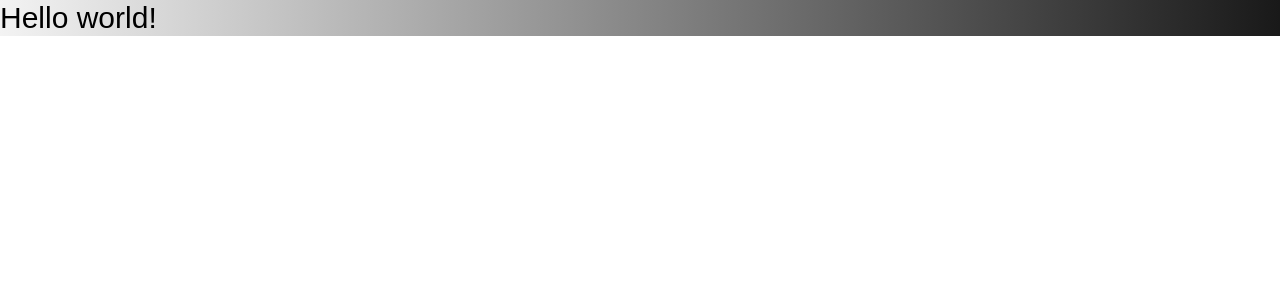
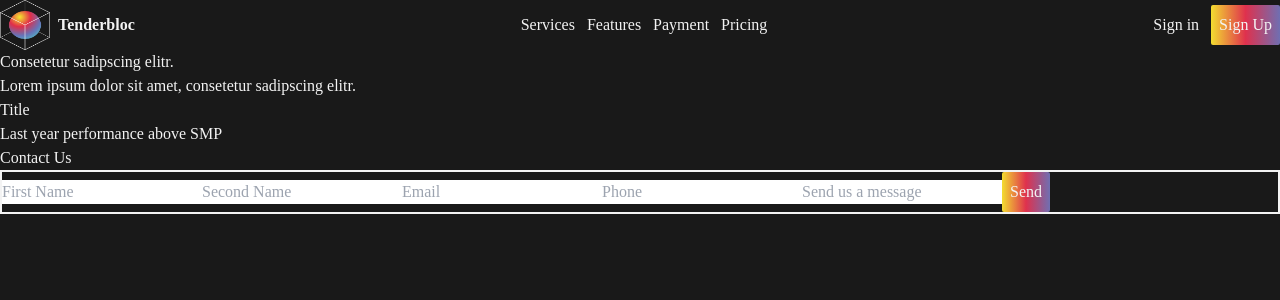
Before and after one commit to Richard-Mbingi/tender_bloc, a Next.js app: page / in a window 1280 px wide. Shown: the top 300 px of the page. Built offline with nearby package versions, Linux system fonts and the light colour scheme.

Commit message:
Home page content

```diff
--- a/pages/index.tsx
+++ b/pages/index.tsx
@@ -1,12 +1,59 @@
 import type { NextPage } from 'next'
 import Head from 'next/head'
 import Image from 'next/image'
+
 import styles from '../styles/Home.module.css'
+import logo from '../public/images/logo.png'
+import Link from 'next/link'
 
 export default function Home() {
   return (
-    <h1 className="text-3xl font-mono bg-gradient-to-r from-secondary to-primary">
-      Hello world!
-    </h1>
+    <div className='bg-primary h-screen'>
+    {/* Navbar */}
+    <div className='flex flex-row justify-between items-center'>
+      <div className='flex flex-row items-center space-x-2'>
+        <Image src={logo} alt="logo" height={50} width={50}/>
+        <h1 className='font-logo font-bold '>Tenderbloc</h1>
+      </div>
+      <div className="space-x-3">
+        <Link href='/'>Services</Link>
+        <Link href='/'>Features</Link>
+        <Link href='/'>Payment</Link>
+        <Link href='/'>Pricing</Link>
+      </div>
+      <div className="space-x-3">
+        <Link href='/'>Sign in</Link>
+        <button>Sign Up</button>
+      </div>
+    </div>
+    {/* Section One */}
+    <div className=''>
+      <h1>Consetetur sadipscing
+        elitr.</h1>
+    </div>
+    {/* Section Two */}
+    {/* Section Three */}
+    <div>
+      <h2>Lorem ipsum dolor sit amet, consetetur sadipscing elitr.</h2>
+      <div>
+        <h3>Title</h3>
+        <p>Last year performance above SMP</p>
+      </div>
+    </div>
+    {/* Section Four */}
+    <div>
+      <h2>Contact Us</h2>
+      <div className='border-2 border-secondary flex '>
+        <form action="" method="post">
+          <input placeholder='First Name' type="text" name="first" id="first" />
+          <input placeholder='Second Name' type="text" name="second" id="second" />
+          <input placeholder='Email' type="email" name="email" id="email" />
+          <input placeholder='Phone' type="tel" name="phone" id="phone" />
+          <input placeholder='Send us a message' type="text" name="message" id="message" />
+          <button type='submit'>Send</button>
+        </form>
+      </div>
+    </div>
+    </div>
   )
 }
--- a/styles/globals.css
+++ b/styles/globals.css
@@ -18,5 +18,9 @@
 }
 
 body {
-     @apply font-sans;
+     @apply font-sans text-secondary font-light;
 }
+
+button {
+     @apply font-sans rounded-sm text-secondary font-light  p-2 bg-gradient-to-r from-gdYellow via-gdRed to-gdIndigo;
+}
```
Also changed, not shown: public/images/logo.png (added).
